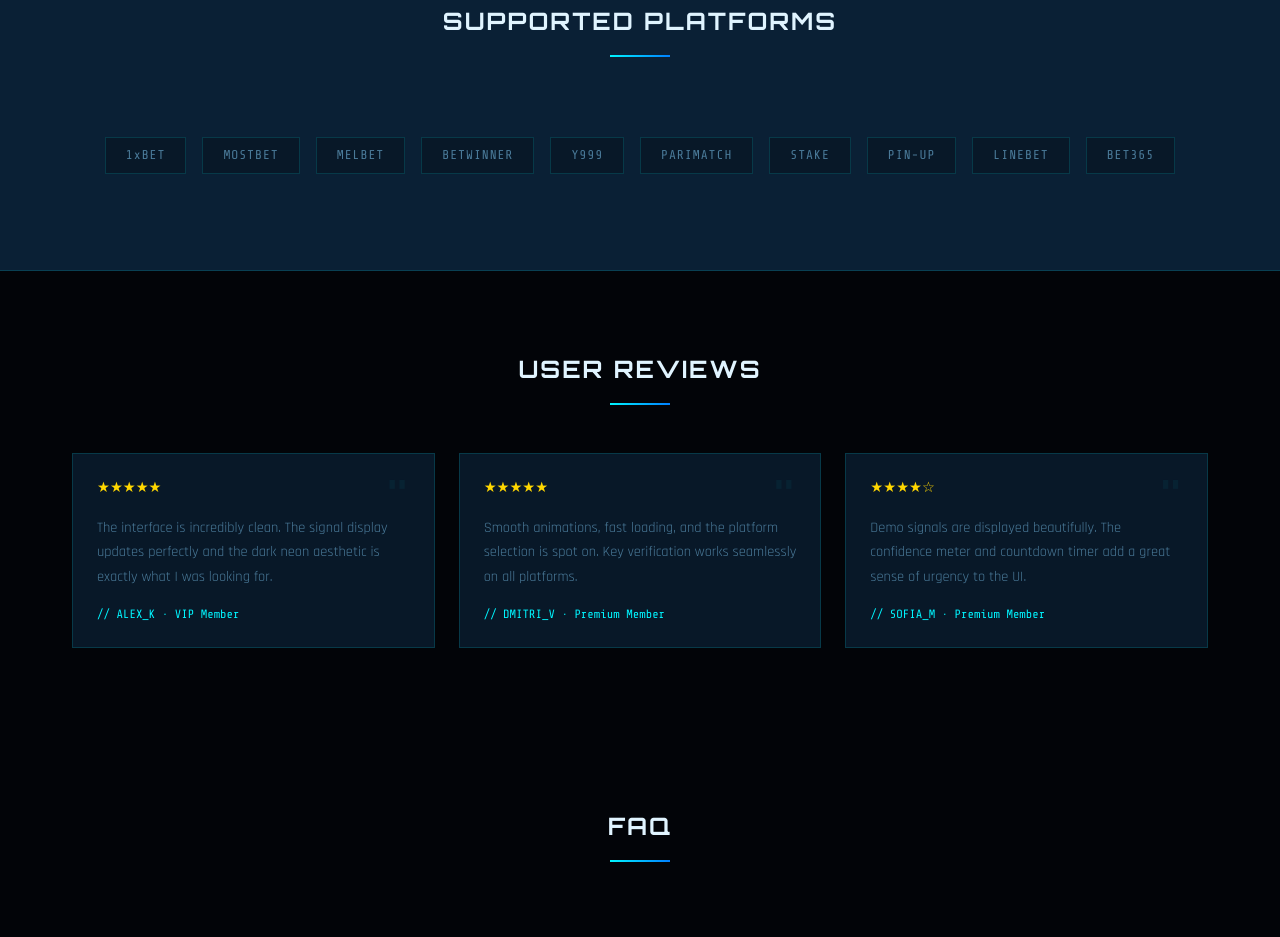
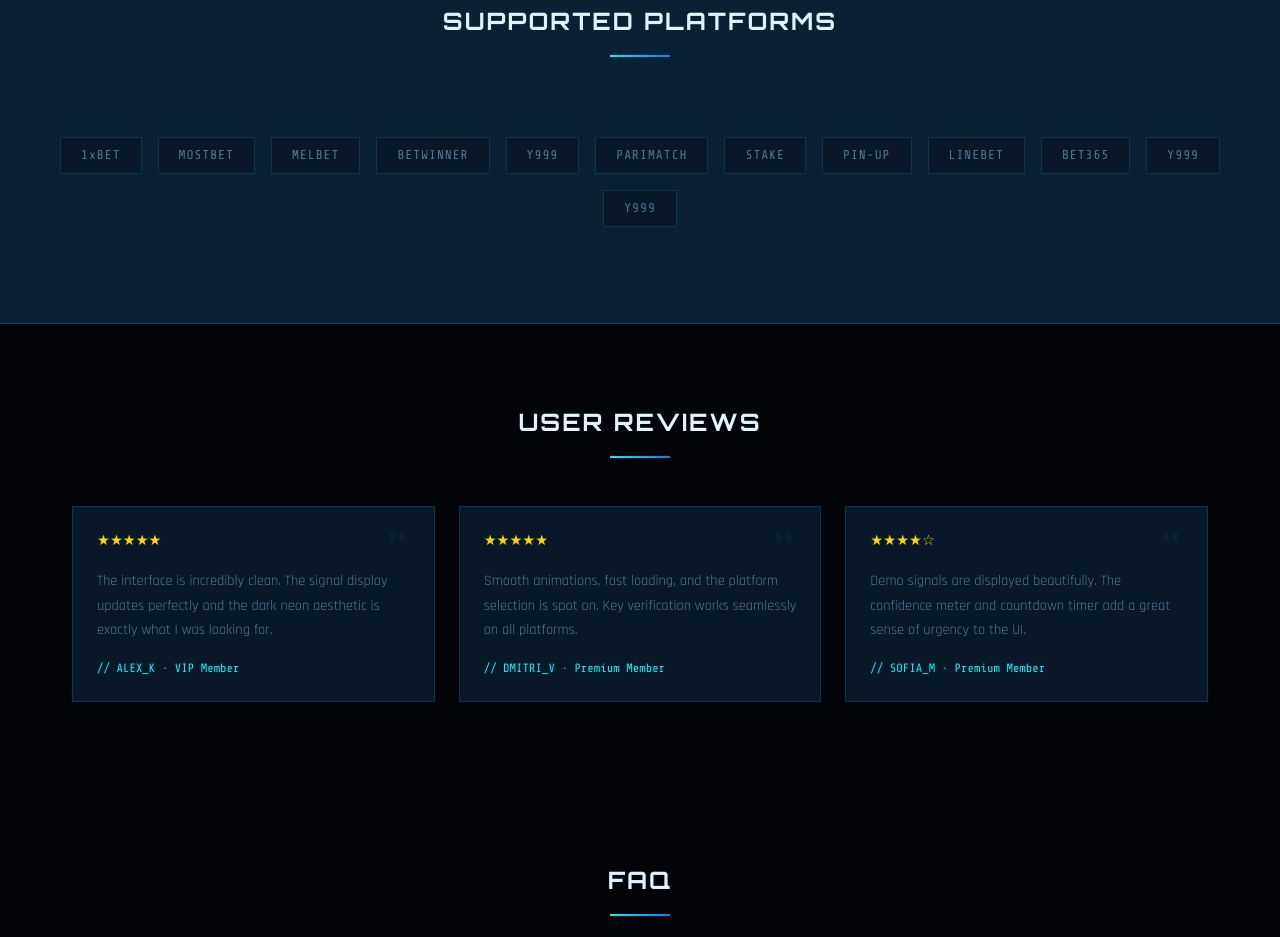
Before and after one commit to hussnainahmedd/Project, a plain HTML site: page index.html in a window 1280 px wide. Shown: the part 1772-2709 px from the top of the page. Drawn offline with nearby package versions, Linux system fonts and the light colour scheme.

Commit message:
Add duplicate platform pill for Y999 in index.html

```diff
--- a/index.html
+++ b/index.html
@@ -365,6 +365,7 @@
       <div class="platform-pill">Y999</div><div class="platform-pill">PARIMATCH</div>
       <div class="platform-pill">STAKE</div><div class="platform-pill">PIN-UP</div>
       <div class="platform-pill">LINEBET</div><div class="platform-pill">BET365</div>
+       <div class="platform-pill">Y999</div><div class="platform-pill">Y999</div>
     </div>
   </div>
 
```
